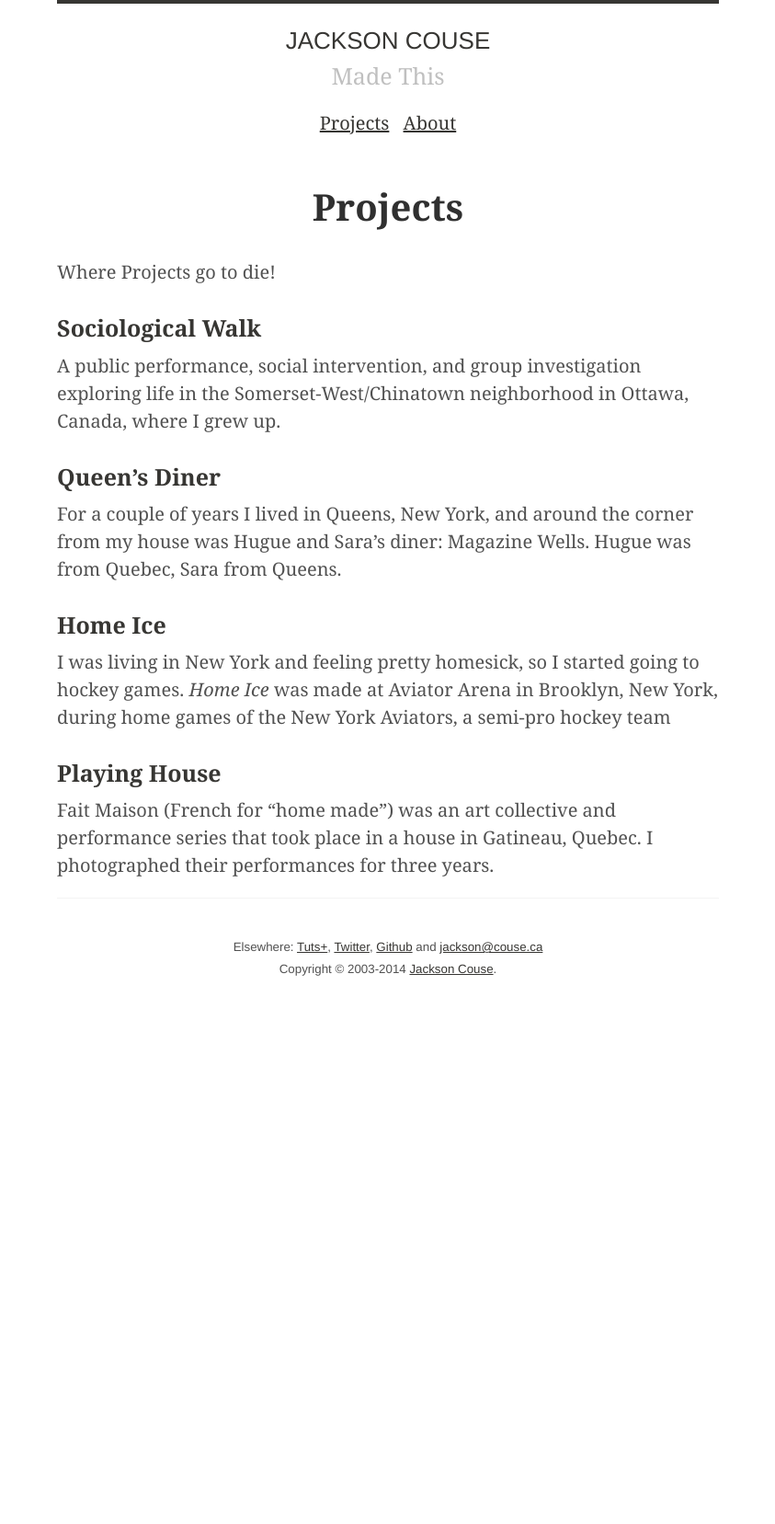
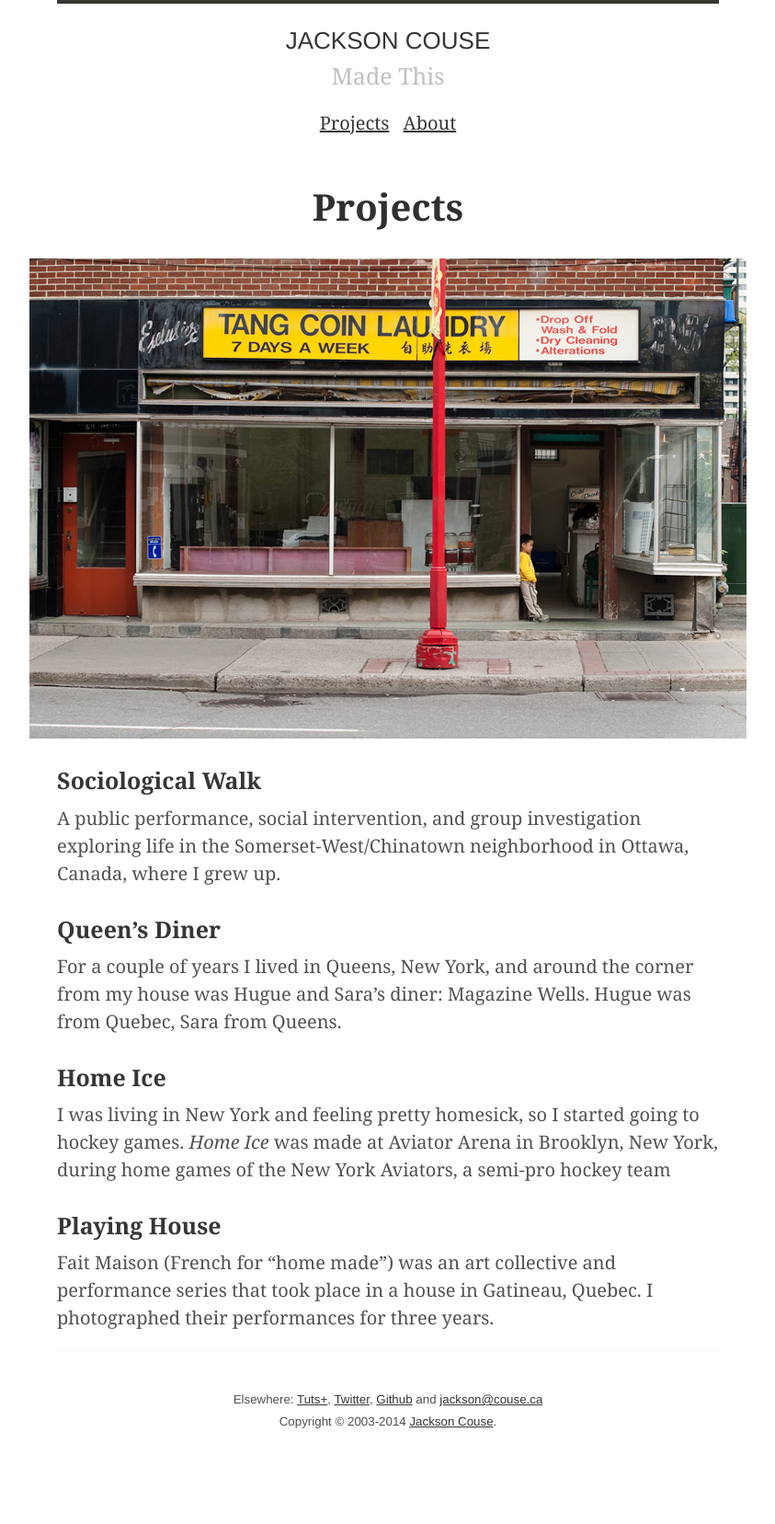
Before and after one commit to jacksoncouse/jacksoncouse.github.io, a Jekyll site: the page built from projects.md, in a window 1280 px wide. Shown: the whole page at 92% size, without its empty margins (218-1061 px from the left). Built offline with Jekyll 4.4.1, drawn with Linux system fonts in a browser that asks for light colours; Markdown is read by kramdown in place of the engine named in the settings; before the commit the page ends 1165 px from its top, so only the background shows below that.

Commit message:
adding images

```diff
--- a/projects.md
+++ b/projects.md
@@ -3,7 +3,7 @@ layout: page
 title: Projects
 ---
 
-Where Projects go to die!
+![Tang Coin Laundry on Somerset West in Chinatown in Ottawa Canada](/public/images/2012-sociological-walk_somerset-west.jpg)
 
 ### Sociological Walk
 
--- a/public/css/jackson.css
+++ b/public/css/jackson.css
@@ -206,8 +206,7 @@ blockquote p:last-child {
 
 img {
   display: block;
-  margin: 0 0 1rem;
-  border-radius: 5px;
+  margin: 0 0 1rem -30px;
 }
 
 /* Tables */
```
Also changed, not shown: about.md (+1 -1 lines), public/images/2010-m-wells-diner.jpg (added), public/images/2010-playing-house-fait-maison.jpg (added), public/images/2011-home-ice.jpg (added), public/images/2012-sociological-walk_somerset-west.jpg (added), public/images/world-from-my-front-porch.jpg (added).
